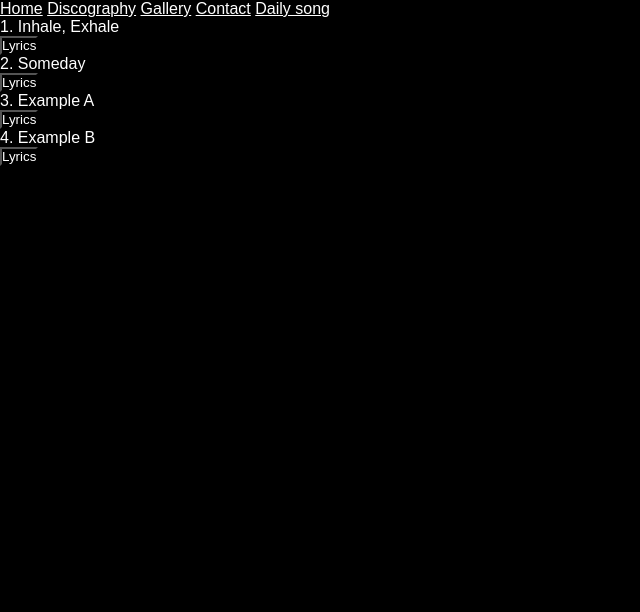
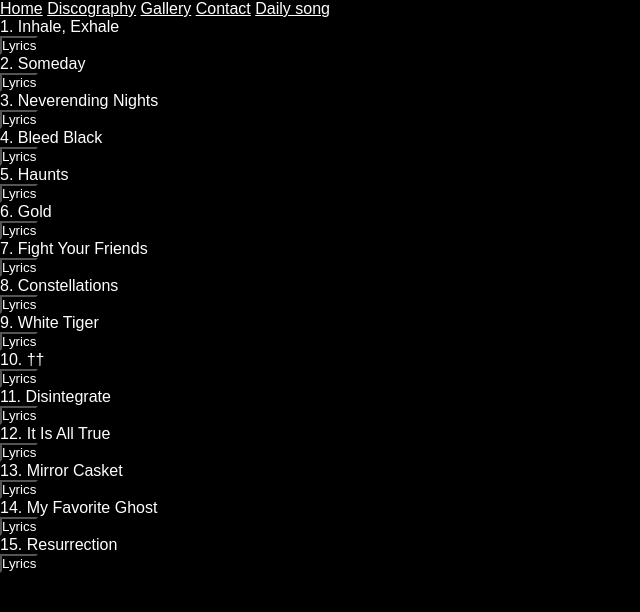
Before and after one commit to Kars-Ascended/Mr_Kitty_Archive, a PHP site: page /pages/discography/album/death.php in a window 1280 px wide. Shown: the top 612 px of the page, without its empty margins (0-640 px from the left). Run offline with PHP 8.4, Linux system fonts and the light colour scheme; some libraries are stand-ins or nearby versions.

Commit message:
found the new lyric error

```diff
--- a/backend/lyrics.yaml
+++ b/backend/lyrics.yaml
@@ -1,3 +1,5 @@
+# lyrics added here not working? they need to be refreshed on the browser so go to this file and ctrl + f5
+
 albums:
   - albumTitle: "D E A T H"
     songs:
@@ -5,6 +7,8 @@ albums:
         lyrics: "These are the first lyrics line./n This is the second line./n And this is the third line."
       - title: "Someday"
         lyrics: "I Know what..."
+      - title: "Neverending Nights"
+        lyrics: "test"
 
   - albumTitle: "ETERNITY"
     songs:
--- a/js/lyrics.js
+++ b/js/lyrics.js
@@ -1,3 +1,5 @@
+// if these are not working for new lyrics added to lyrics.yaml, they need to be refreshed on the browser so go to it and ctrl + f5
+
 async function loadLyrics(albumTitle, songTitle) {
     try {
         const response = await fetch('/backend/lyrics.yaml');
--- a/pages/discography/album/death.php
+++ b/pages/discography/album/death.php
@@ -22,15 +22,71 @@
             <div class="lyrics-box" id="lyrics-DEATH-Someday" style="display:none;"></div>
         </div>
         <div>
-            <p>3. Example A</p>
-            <button onclick="loadLyrics('ETERNITY', 'Example A')">Lyrics</button>
-            <div class="lyrics-box" id="lyrics-ETERNITY-ExampleA" style="display:none;"></div>
+            <p>3. Neverending Nights</p>
+            <button onclick="loadLyrics('D E A T H', 'Neverending Nights')">Lyrics</button>
+            <div class="lyrics-box" id="lyrics-DEATH-NeverendingNights" style="display:none;"></div>
         </div>
         <div>
-            <p>4. Example B</p>
-            <button onclick="loadLyrics('ETERNITY', 'Example B')">Lyrics</button>
-            <div class="lyrics-box" id="lyrics-ETERNITY-ExampleB" style="display:none;"></div>
+            <p>4. Bleed Black</p>
+            <button onclick="loadLyrics('D E A T H', 'Bleed Black')">Lyrics</button>
+            <div class="lyrics-box" id="lyrics-DEATH-BleedBlack" style="display:none;"></div>
         </div>
+        <div>
+            <p>5. Haunts</p>
+            <button onclick="loadLyrics('D E A T H', 'Haunts')">Lyrics</button>
+            <div class="lyrics-box" id="lyrics-DEATH-Haunts" style="display:none;"></div>
+        </div>
+        <div>
+            <p>6. Gold</p>
+            <button onclick="loadLyrics('D E A T H', 'Gold')">Lyrics</button>
+            <div class="lyrics-box" id="lyrics-DEATH-Gold" style="display:none;"></div>
+        </div>
+        <div>
+            <p>7. Fight Your Friends</p>
+            <button onclick="loadLyrics('D E A T H', 'Fight Your Friends')">Lyrics</button>
+            <div class="lyrics-box" id="lyrics-DEATH-FightYourFriends" style="display:none;"></div>
+        </div>
+        <div>
+            <p>8. Constellations</p>
+            <button onclick="loadLyrics('D E A T H', 'Constellations')">Lyrics</button>
+            <div class="lyrics-box" id="lyrics-DEATH-Constellations" style="display:none;"></div>
+        </div>
+        <div>
+            <p>9. White Tiger</p>
+            <button onclick="loadLyrics('D E A T H', 'White Tiger')">Lyrics</button>
+            <div class="lyrics-box" id="lyrics-DEATH-WhiteTiger" style="display:none;"></div>
+        </div>
+        <div>
+            <p>10. ††</p>
+            <button onclick="loadLyrics('D E A T H', '††')">Lyrics</button>
+            <div class="lyrics-box" id="lyrics-DEATH-††" style="display:none;"></div>
+        </div>
+        <div>
+            <p>11. Disintegrate</p>
+            <button onclick="loadLyrics('D E A T H', 'Disintegrate')">Lyrics</button>
+            <div class="lyrics-box" id="lyrics-DEATH-Disintegrate" style="display:none;"></div>
+        </div>
+        <div>
+            <p>12. It Is All True</p>
+            <button onclick="loadLyrics('D E A T H', 'It Is All True')">Lyrics</button>
+            <div class="lyrics-box" id="lyrics-DEATH-ItIsAllTrue" style="display:none;"></div>
+        </div>
+        <div>
+            <p>13. Mirror Casket</p>
+            <button onclick="loadLyrics('D E A T H', 'Mirror Casket')">Lyrics</button>
+            <div class="lyrics-box" id="lyrics-DEATH-MirrorCasket" style="display:none;"></div>
+        </div>
+        <div>
+            <p>14. My Favorite Ghost</p>
+            <button onclick="loadLyrics('D E A T H', 'My Favorite Ghost')">Lyrics</button>
+            <div class="lyrics-box" id="lyrics-DEATH-MyFavoriteGhost" style="display:none;"></div>
+        </div>
+        <div>
+            <p>15. Resurrection</p>
+            <button onclick="loadLyrics('D E A T H', 'Resurrection')">Lyrics</button>
+            <div class="lyrics-box" id="lyrics-DEATH-Resurrection" style="display:none;"></div>
+        </div>
+
     </div>
 
 </body>
```
